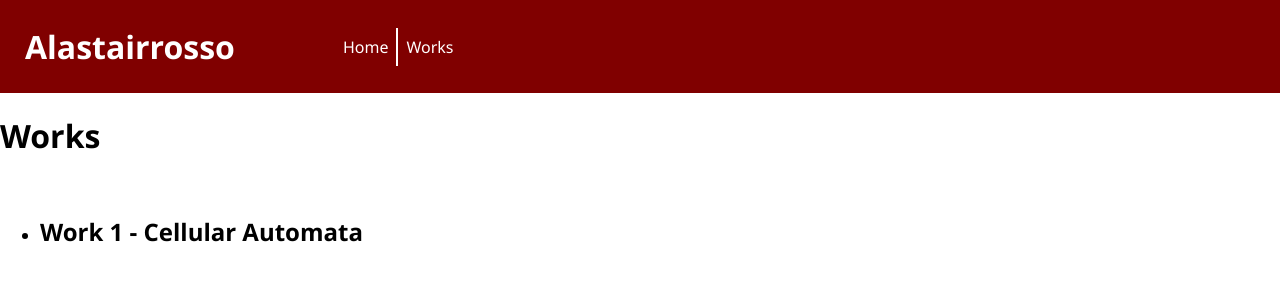
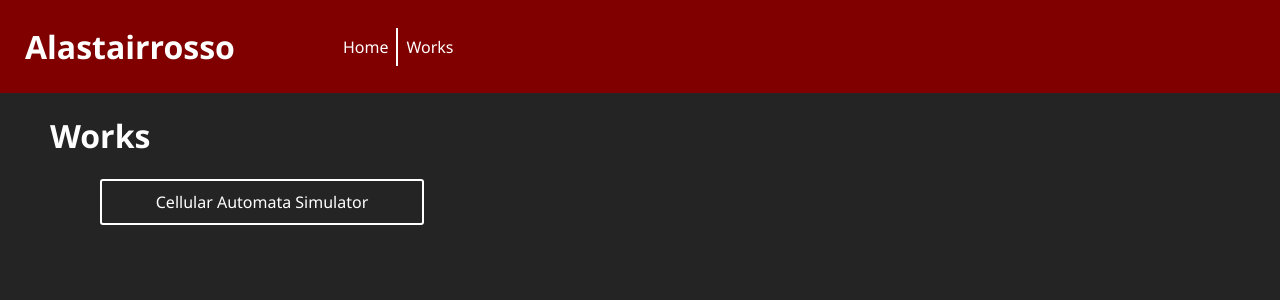
Before and after one commit to alastairrosso/alastairrosso.github.io, a Jekyll site: the page built from works.html, in a window 1280 px wide. Shown: the top 300 px of the page. Built offline with Jekyll 4.4.1, drawn with Linux system fonts in a browser that asks for light colours.

Commit message:
More css to Works landing page

```diff
--- a/_data/works.yml
+++ b/_data/works.yml
@@ -1,2 +1,2 @@
-- name: Work 1 - Cellular Automata
+- name: Cellular Automata Simulator
   link: /works/work_1/work_1.html
--- a/works.html
+++ b/works.html
@@ -2,12 +2,48 @@
 title: Alastairrosso - Works
 ---
 
+<style>
+    #works-list-section {
+        background-color: #242424;
+        color: white;
+        height: 100%;
+        padding-left: 50px;
+    }
+
+    li {
+        list-style: none;
+        margin: 10px;
+        width: min-content;
+    }
+
+    .work-listing {
+        border-color: white;
+        border-radius: 3px;
+        border-style: solid;
+        border-width: 2px;
+        color: white;
+        padding: 10px;
+        text-align: center;
+        width: 300px;
+    }
+
+    .work-listing:hover {
+        background-color: #484848;
+    }
+</style>
+
+<div id="works-list-section">
     <h1>Works</h1>
 
     <ul>
         {% for work in site.data.works %}
         <li>
-        <a href="{{ work.link }}"><h2>{{ work.name }}</h2></a>
+            <a href="{{ work.link }}">
+                <div class="work-listing">
+                    {{ work.name }}
+                </div>
+            </a>
         </li>
         {% endfor %}
     </ul>
+</div>
```
Lines whose indentation alone changed are shown as unchanged.
